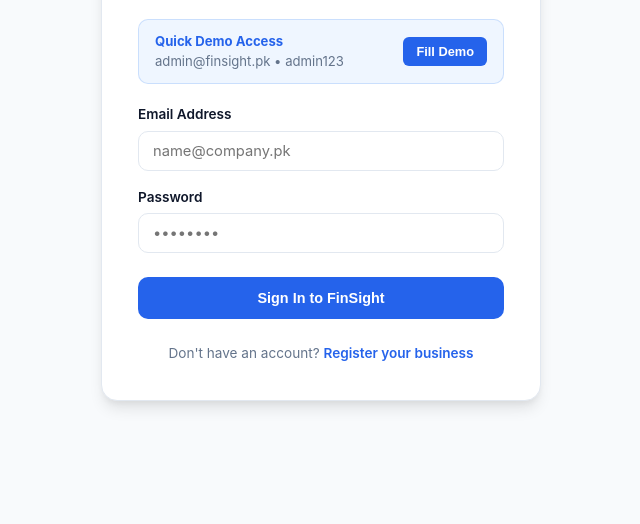
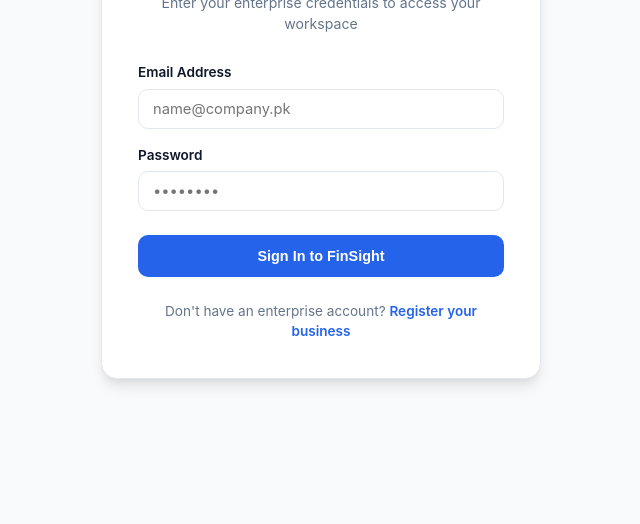
Before and after one commit to sanahameed622-create/FinSight, a plain HTML site: page frontend/login.html in a window 1280 px wide. Shown: the part 276-800 px from the top of the page, without its empty margins (319-959 px from the left). Drawn offline with Linux system fonts and the light colour scheme.

Commit message:
security: Remove public demo credentials and clean enterprise login UI

```diff
--- a/frontend/login.html
+++ b/frontend/login.html
@@ -29,17 +29,6 @@
       text-align: center;
       margin-bottom: 28px;
     }
-    .demo-box {
-      background: var(--primary-light);
-      border: 1px solid rgba(59, 130, 246, 0.2);
-      border-radius: var(--radius-md);
-      padding: 12px 16px;
-      margin-bottom: 20px;
-      font-size: 0.82rem;
-      display: flex;
-      align-items: center;
-      justify-content: space-between;
-    }
   </style>
 </head>
 <body class="auth-page">
@@ -50,27 +39,19 @@
         <div class="brand-icon">F</div>
         <div class="brand-name" style="color:var(--secondary)">Fin<span>Sight</span></div>
       </div>
-      <h2 style="font-size:1.4rem; color:var(--secondary); font-weight:700;">Welcome Back</h2>
-      <p style="color:var(--text-muted); font-size:0.88rem; margin-top:4px;">Sign in to your wholesale financial portal</p>
-    </div>
-
-    <div class="demo-box">
-      <div>
-        <div style="font-weight:700; color:var(--primary)">Quick Demo Access</div>
-        <div style="color:var(--text-muted)">admin@finsight.pk • admin123</div>
-      </div>
-      <button type="button" class="btn btn-primary btn-sm" id="btn-fill-demo">Fill Demo</button>
+      <h2 style="font-size:1.4rem; color:var(--secondary); font-weight:700;">Secure Portal Sign In</h2>
+      <p style="color:var(--text-muted); font-size:0.88rem; margin-top:4px;">Enter your enterprise credentials to access your workspace</p>
     </div>
 
     <form id="login-form">
       <div class="form-group">
         <label class="form-label" for="login-email">Email Address</label>
-        <input type="email" id="login-email" class="form-control" placeholder="name@company.pk" required />
+        <input type="email" id="login-email" class="form-control" placeholder="name@company.pk" required autocomplete="email" />
       </div>
 
       <div class="form-group">
         <label class="form-label" for="login-password">Password</label>
-        <input type="password" id="login-password" class="form-control" placeholder="••••••••" required />
+        <input type="password" id="login-password" class="form-control" placeholder="••••••••" required autocomplete="current-password" />
       </div>
 
       <button type="submit" class="btn btn-primary" style="width:100%; padding:12px; margin-top:8px;">
@@ -79,7 +60,7 @@
     </form>
 
     <div style="text-align:center; margin-top:24px; font-size:0.85rem; color:var(--text-muted);">
-      Don't have an account? <a href="register.html" style="font-weight:600;">Register your business</a>
+      Don't have an enterprise account? <a href="register.html" style="font-weight:600;">Register your business</a>
     </div>
   </div>
 
@@ -87,11 +68,6 @@
   <script src="/js/validation.js"></script>
   <script src="/js/auth.js"></script>
   <script>
-    document.getElementById('btn-fill-demo').addEventListener('click', () => {
-      document.getElementById('login-email').value = 'admin@finsight.pk';
-      document.getElementById('login-password').value = 'admin123';
-    });
-
     document.getElementById('login-form').addEventListener('submit', async (e) => {
       e.preventDefault();
       const email = document.getElementById('login-email').value.trim();
```
Also changed, not shown: 1 other file.
